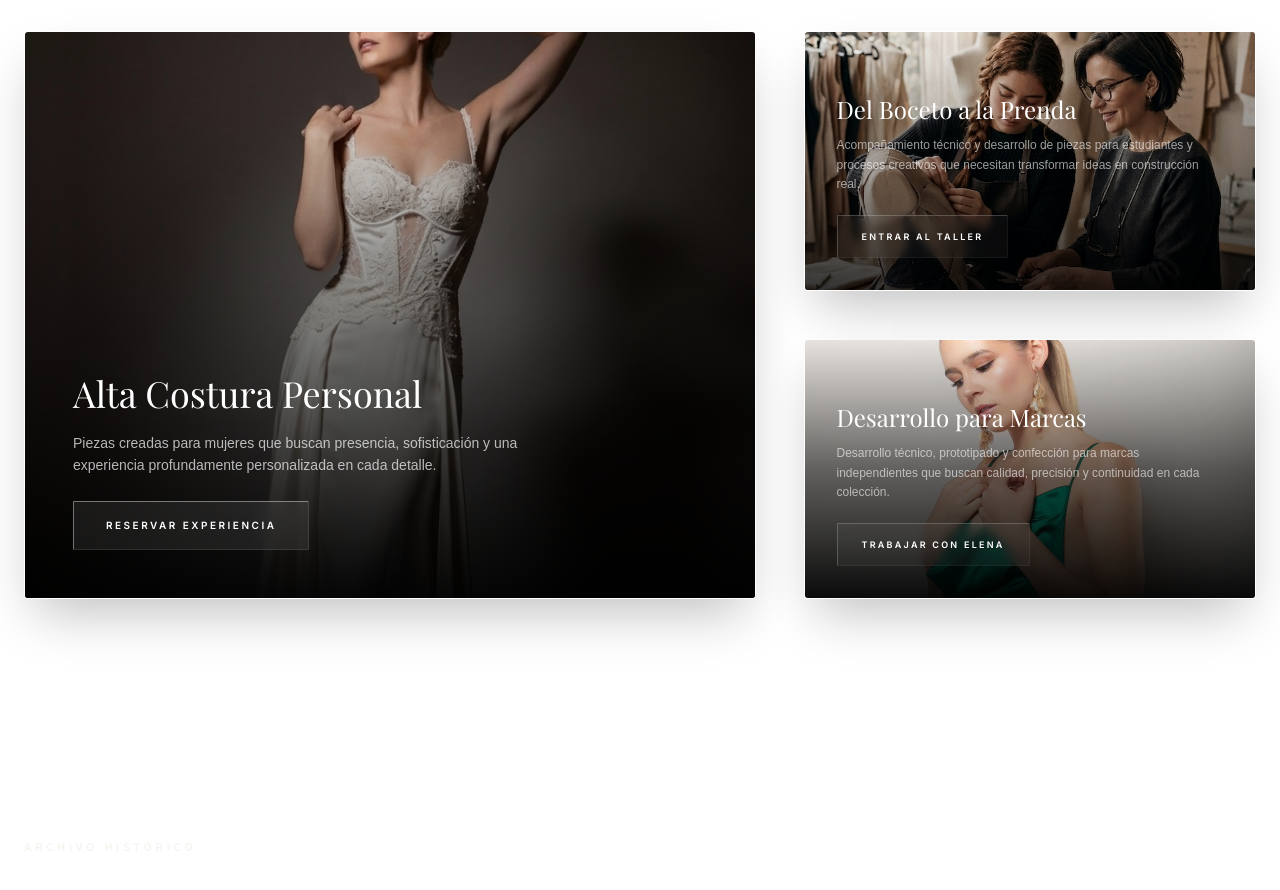
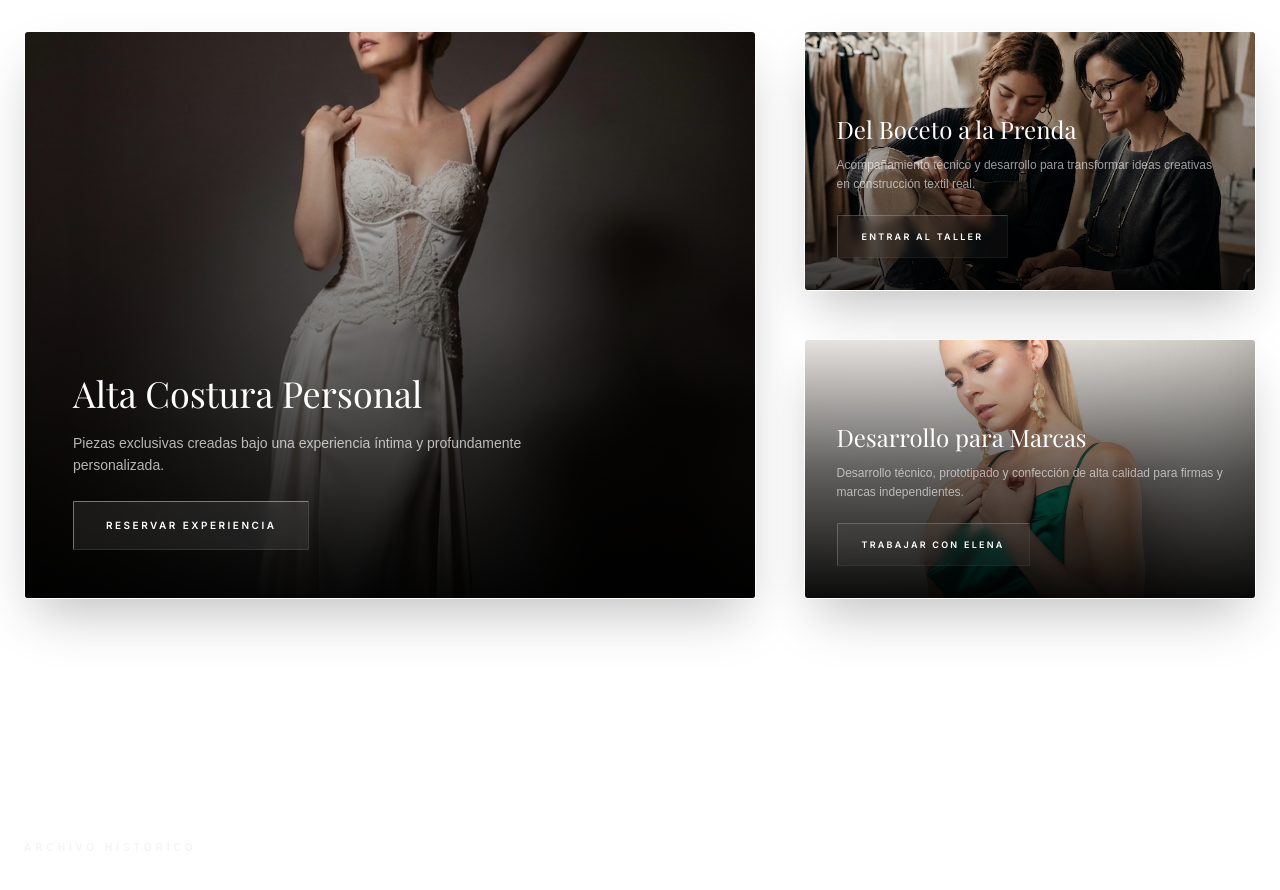
Before and after one commit to Gaz-Style/elena-atelier, a Next.js app: page / in a window 1280 px wide. Shown: the part 1820-2710 px from the top of the page. Built offline with nearby package versions, Linux system fonts and the light colour scheme; a web font is replaced by a local one.

Commit message:
design: acortar descripciones de cards en la estructura creativa para mayor limpieza visual

```diff
--- a/src/app/page.tsx
+++ b/src/app/page.tsx
@@ -68,7 +68,7 @@ export default function Home() {
               <div className="relative z-10 flex flex-col items-start w-full space-y-4">
                 <h3 className="font-serif text-3xl md:text-4xl text-white leading-tight">Alta Costura Personal</h3>
                 <p className="text-white/70 text-sm max-w-lg leading-relaxed">
-                  Piezas creadas para mujeres que buscan presencia, sofisticación y una experiencia profundamente personalizada en cada detalle.
+                  Piezas exclusivas creadas bajo una experiencia íntima y profundamente personalizada.
                 </p>
                 <div className="pt-2 w-full sm:w-auto">
                   <span className="inline-flex border border-white/20 border-t-white/40 border-l-white/40 border-b-white/10 border-r-white/10 text-white font-sans text-[10px] uppercase tracking-[0.25em] font-semibold bg-white/[0.08] backdrop-blur-[10px] px-8 py-4 transition-all duration-[600ms] ease-[cubic-bezier(0.16,1,0.3,1)] group-hover:bg-[#f5f2eb]/90 group-hover:text-[#121212] group-hover:border-[#f5f2eb] group-hover:shadow-[0_0_24px_rgba(255,255,255,0.12)] rounded-[1px] w-full sm:w-auto text-center justify-center items-center whitespace-nowrap">
@@ -95,7 +95,7 @@ export default function Home() {
                 <div className="relative z-10 flex flex-col items-start w-full space-y-3">
                   <h3 className="font-serif text-2xl text-white leading-tight">Del Boceto a la Prenda</h3>
                   <p className="text-white/60 text-xs max-w-md leading-relaxed">
-                    Acompañamiento técnico y desarrollo de piezas para estudiantes y procesos creativos que necesitan transformar ideas en construcción real.
+                    Acompañamiento técnico y desarrollo para transformar ideas creativas en construcción textil real.
                   </p>
                   <div className="pt-2 w-full sm:w-auto">
                     <span className="inline-flex border border-white/10 border-t-white/20 border-l-white/20 border-b-white/5 border-r-white/5 text-white font-sans text-[9px] uppercase tracking-[0.25em] font-semibold bg-white/[0.04] backdrop-blur-[5px] px-6 py-3.5 transition-all duration-[600ms] ease-[cubic-bezier(0.16,1,0.3,1)] group-hover:bg-[#f5f2eb]/90 group-hover:text-[#121212] group-hover:border-[#f5f2eb] rounded-[1px] w-full sm:w-auto text-center justify-center items-center whitespace-nowrap">
@@ -120,7 +120,7 @@ export default function Home() {
                 <div className="relative z-10 flex flex-col items-start w-full space-y-3">
                   <h3 className="font-serif text-2xl text-white leading-tight">Desarrollo para Marcas</h3>
                   <p className="text-white/60 text-xs max-w-md leading-relaxed">
-                    Desarrollo técnico, prototipado y confección para marcas independientes que buscan calidad, precisión y continuidad en cada colección.
+                    Desarrollo técnico, prototipado y confección de alta calidad para firmas y marcas independientes.
                   </p>
                   <div className="pt-2 w-full sm:w-auto">
                     <span className="inline-flex border border-white/10 border-t-white/20 border-l-white/20 border-b-white/5 border-r-white/5 text-white font-sans text-[9px] uppercase tracking-[0.25em] font-semibold bg-white/[0.04] backdrop-blur-[5px] px-6 py-3.5 transition-all duration-[600ms] ease-[cubic-bezier(0.16,1,0.3,1)] group-hover:bg-[#f5f2eb]/90 group-hover:text-[#121212] group-hover:border-[#f5f2eb] rounded-[1px] w-full sm:w-auto text-center justify-center items-center whitespace-nowrap">
```
